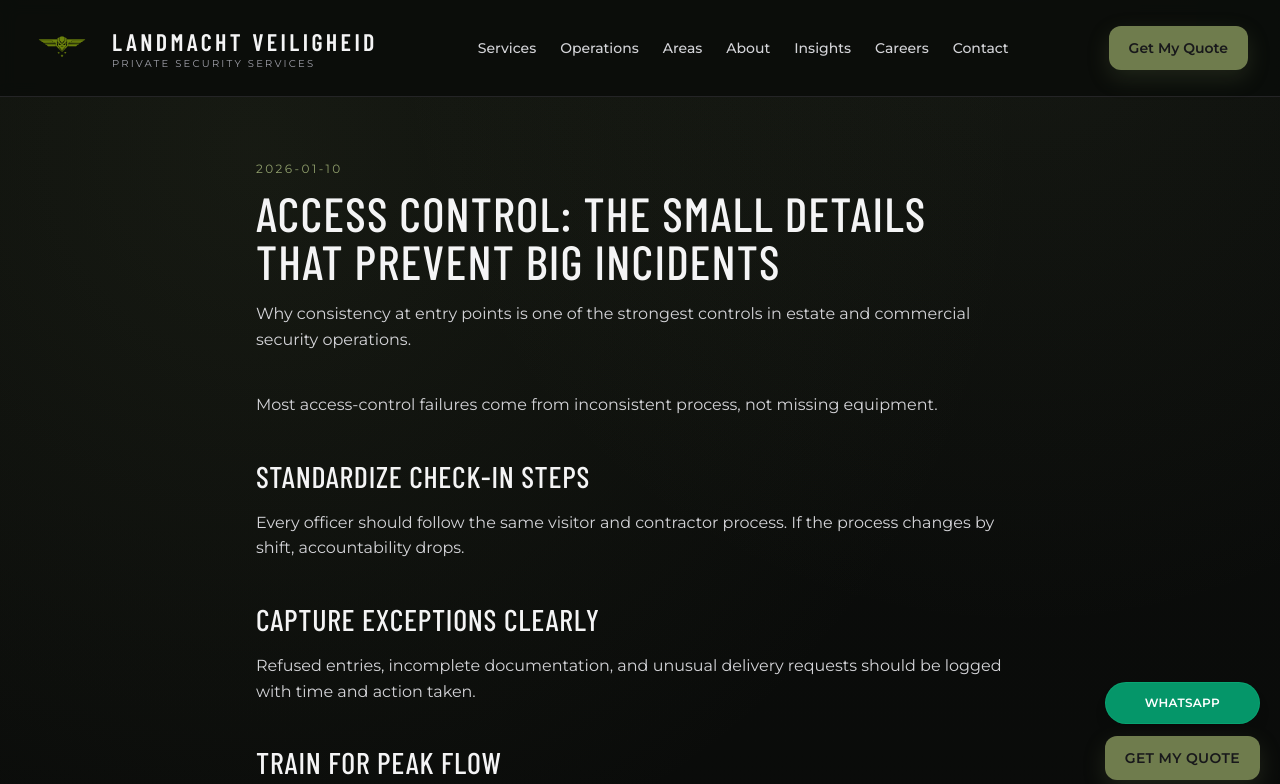
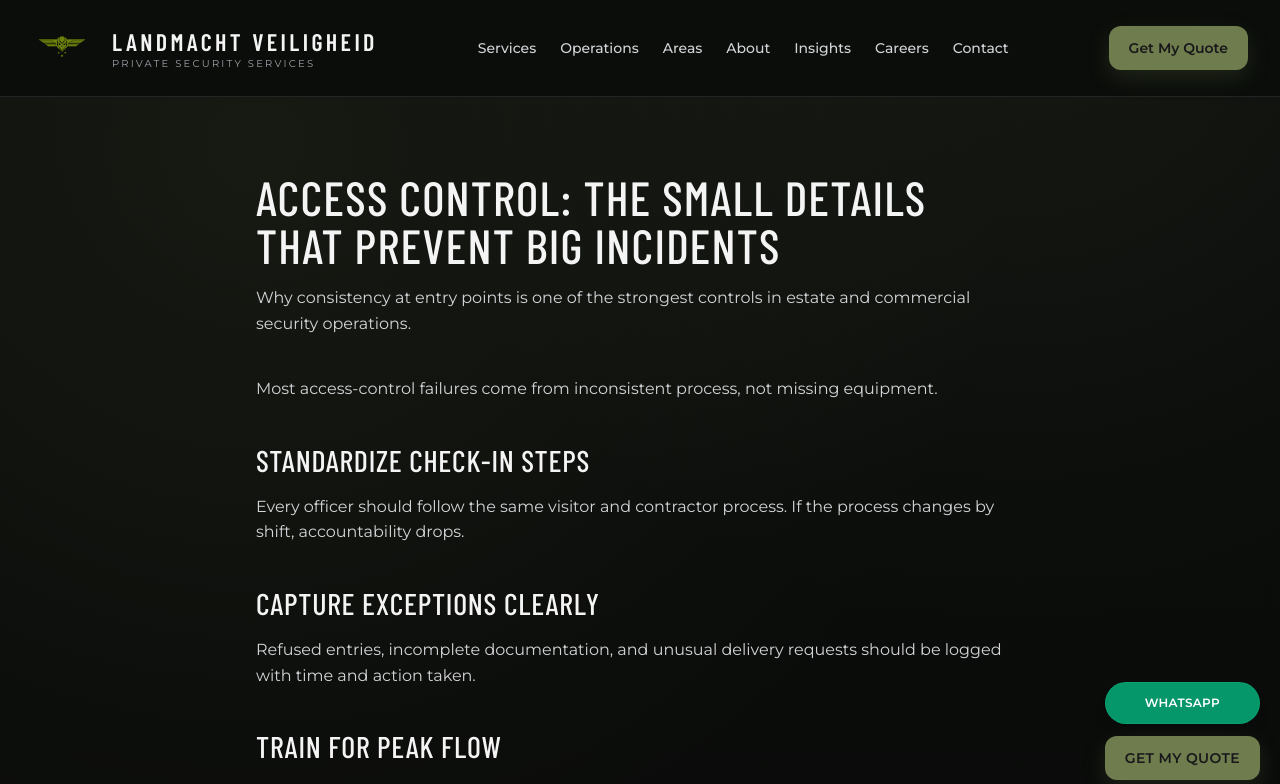
Before and after one commit to landmacht/landmacht-site, a Next.js app: page /insights/access-control-small-details in a window 1280 px wide. Shown: the top 784 px of the page. Built offline with nearby package versions, Linux system fonts and the light colour scheme.

Commit message:
Remove date display from insights pages

```diff
--- a/app/insights/[slug]/page.tsx
+++ b/app/insights/[slug]/page.tsx
@@ -39,7 +39,6 @@ export default async function InsightDetailPage({ params }: InsightPageProps) {
   return (
     <article className="section-shell py-16">
       <div className="mx-auto max-w-3xl">
-        <p className="text-xs uppercase tracking-[0.2em] text-tactical-oliveLight">{post.frontmatter.date}</p>
         <h1 className="mt-3 font-heading text-4xl uppercase tracking-wide text-zinc-100 sm:text-5xl">
           {post.frontmatter.title}
         </h1>
```
